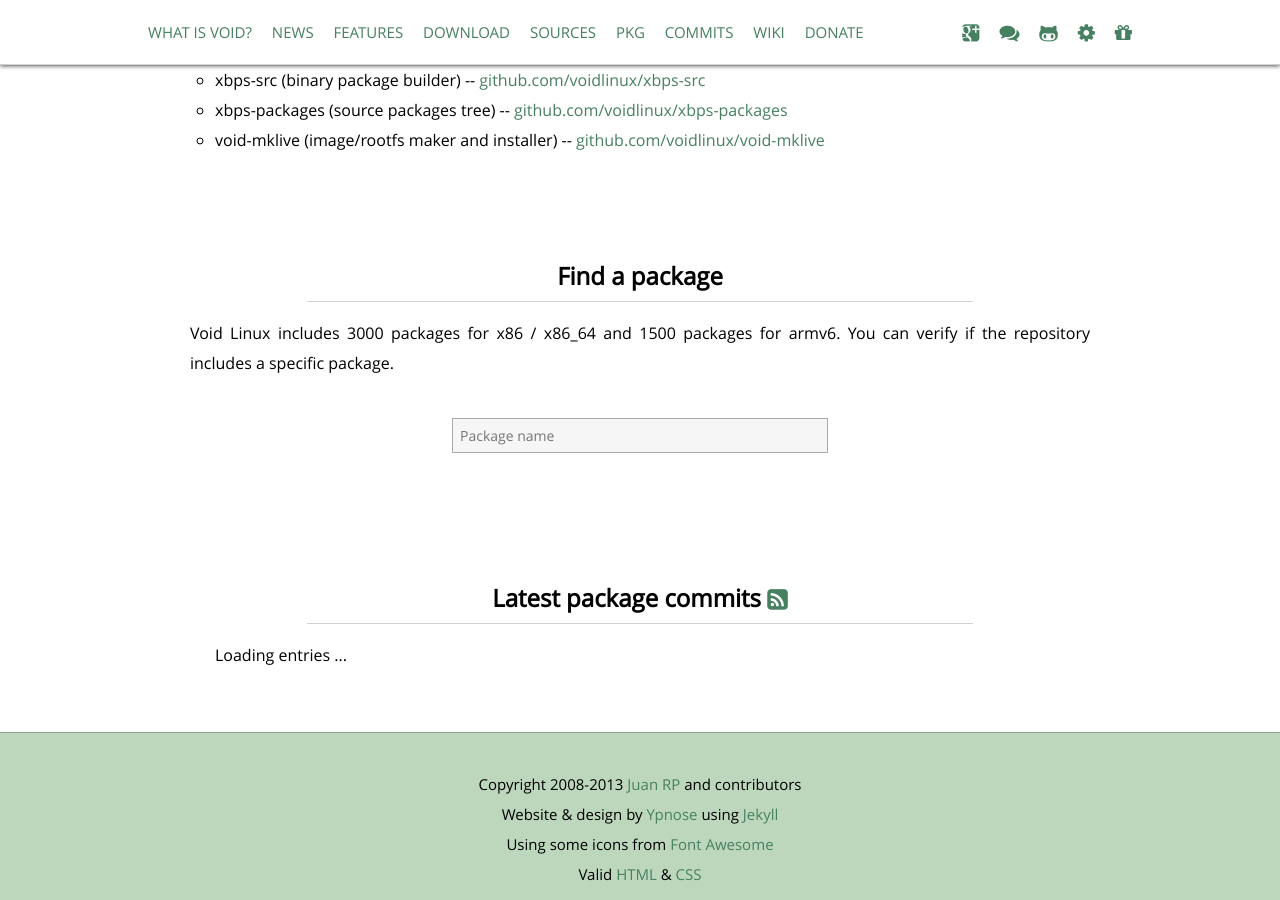
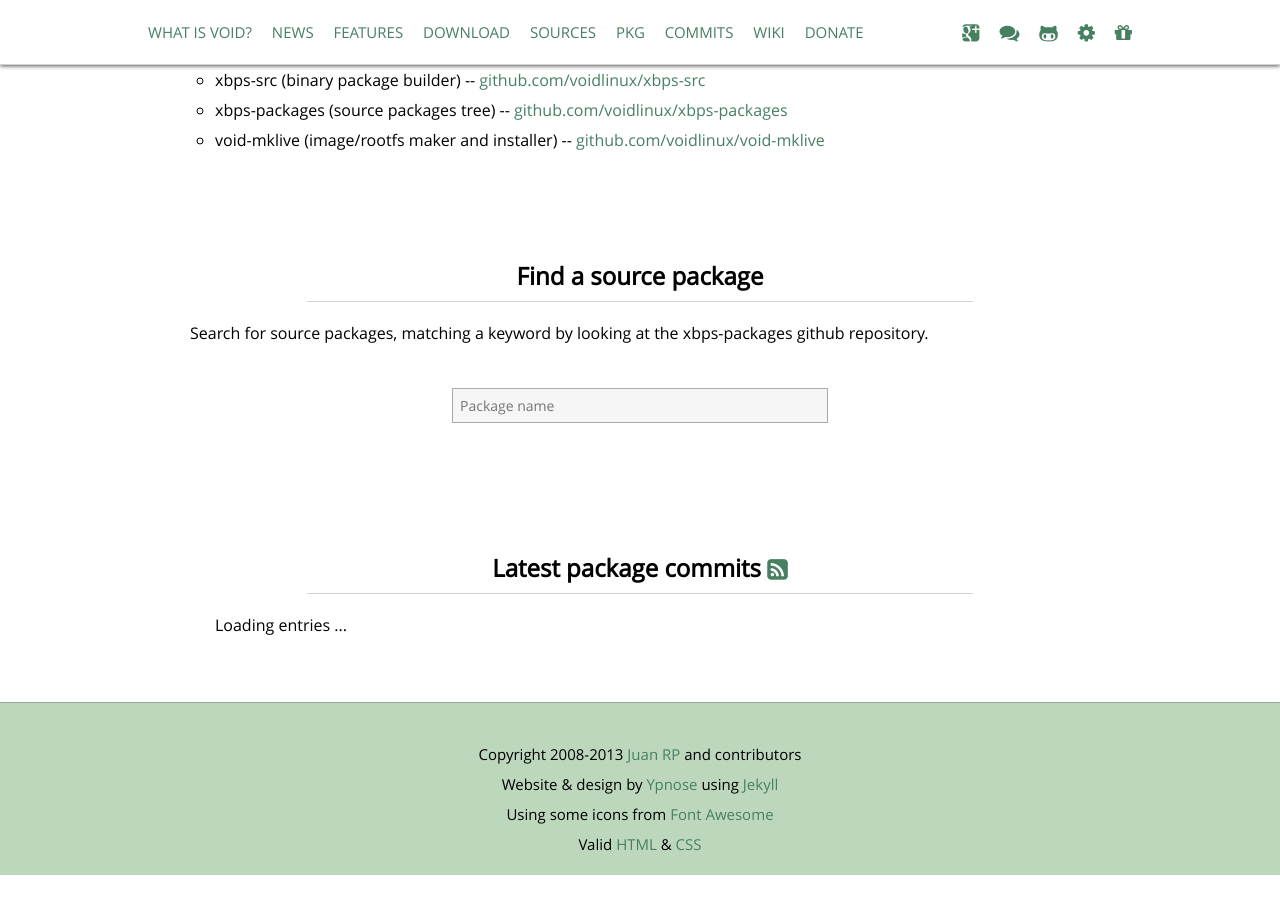
Before and after one commit to void-linux/void-linux.github.io, a Jekyll site: the page built from index.html, in a window 1280 px wide and 900 px high, scrolled down 6759 px. Built offline with Jekyll 4.4.1, drawn with Linux system fonts in a browser that asks for light colours; Markdown is read by kramdown in place of the engine named in the settings; after the commit the page ends 7634 px from its top, so only the background shows below that.

Commit message:
Change pkg category

```diff
--- a/index.html
+++ b/index.html
@@ -100,8 +100,8 @@
 		</div>
 
 		<div id="findpkg">
-			<h2 class="cattitle">Find a package</h2>
-			<p>Void Linux includes 3000 packages for x86 / x86_64 and 1500 packages for armv6. You can verify if the repository includes a specific package.</p>
+			<h2 class="cattitle">Find a source package</h2>
+			<p>Search for source packages, matching a keyword by looking at the xbps-packages github repository.</p>
 			<form method="GET" action="https://github.com/voidlinux/xbps-packages/search">
 				<input type="text" name="q" placeholder="Package name" />
 			</form>
```
